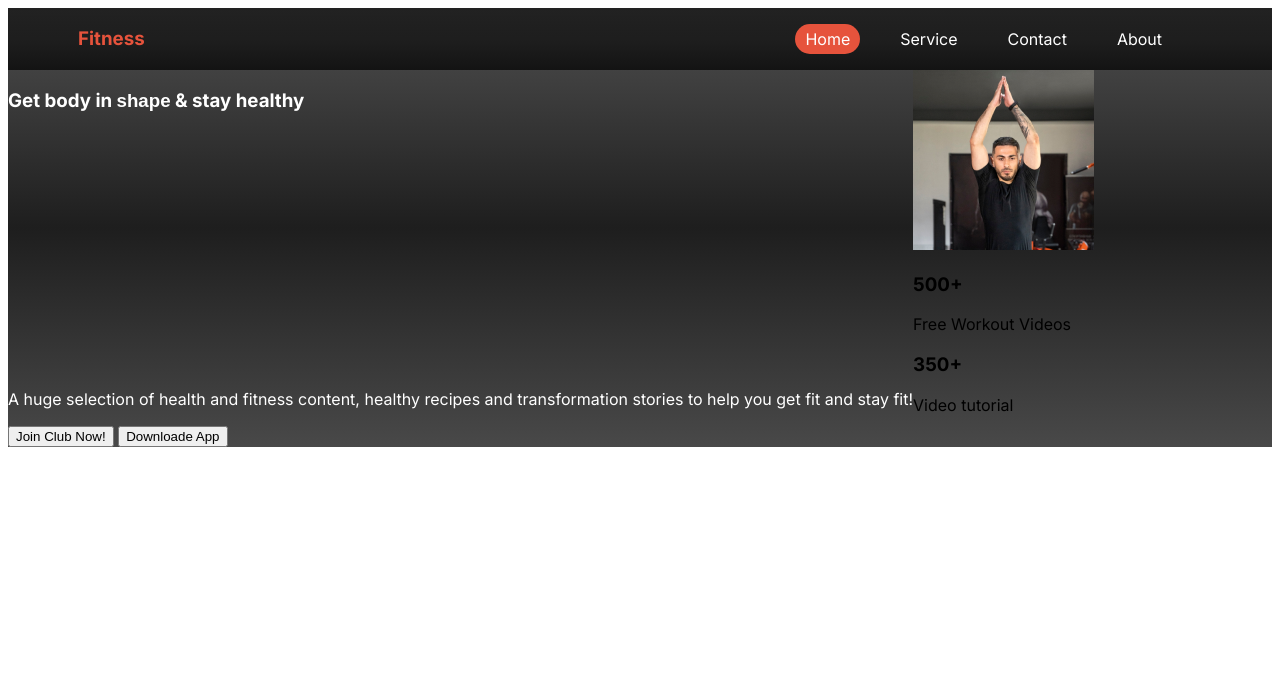
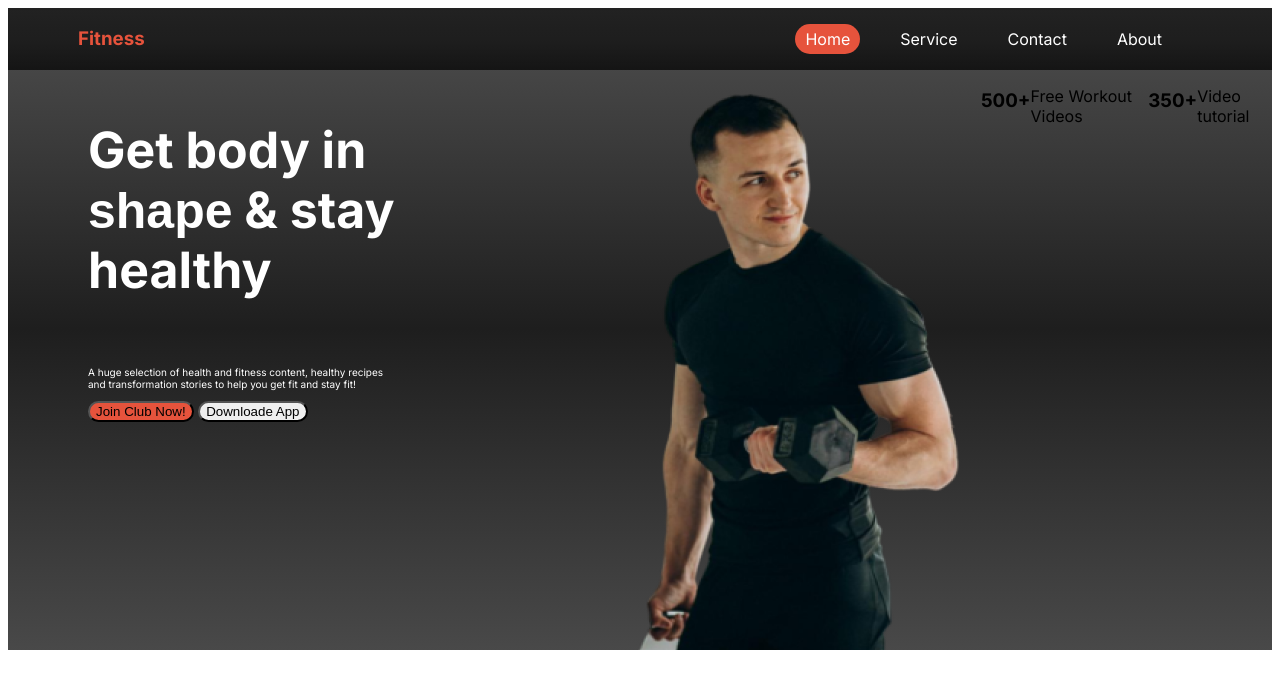
Before and after one commit to sabitizen/Assignment-2, a plain HTML site: page index.html in a window 1280 px wide. Drawn offline with Linux system fonts and the light colour scheme; a web font is replaced by a local one.

Commit message:
banner part1

```diff
--- a/index.html
+++ b/index.html
@@ -30,31 +30,32 @@
         </nav>
     </header>
 
-    <div class="display-flex">
+    <div class="display-flex ">
 
-    <div class="text-color">
-        <h3 class="text-border">Get body in <span class="miama-font">shape</span> & stay healthy</h3>
-        <p>A huge selection of health and fitness content, healthy recipes and transformation stories to help you get fit and stay fit!</p>
-        <button>Join Club Now!</button>
-        <button>Downloade App</button>
+    <div class="text-color box-size">
+        <h3 class="text-size">Get body in <br> <span class="miama-font ">shape</span> & stay <br> healthy</h3>
+        <p class="text-pera">A huge selection of health and fitness content, healthy recipes <br> and transformation stories to help you get fit and stay fit!</p>
+        <button class="color btn1">Join Club Now!</button>
+        <button class="btn1">Downloade App</button>
     </div>
-    <div class="container1">
-        <div>
-            <img src="images/image 2.png" alt="">
-        </div >
-        <div class="box1">
+    <div class="display-flex img-banner">
+        <img src="images/Images 2.png" alt="">
+
+
             <h3>500+</h3>
             <p>Free Workout Videos</p>
 
-        </div>
 
-        <div class="box2">
             <h3>350+</h3>
             <p>Video tutorial</p>
+    </div>
 
-        </div>
-    </div>
-    </div>
+
+
+
+
+
+
 
 
 
--- a/style.css
+++ b/style.css
@@ -23,11 +23,16 @@
     color: #FFFFFF;
 }
 
+.color{
+    background-color: #E6533C;
+
+}
 
 
 .display-flex{
     display: flex;
 }
+
 
 
 /* header part */
@@ -81,12 +86,36 @@
     display: none;
 }
 
-.text-border{
+.text-size{
     width: 32.5rem;
-    height: 17.6rem;
-    font-weight: 700;
+    height: 13.5rem;
+    font-size: 50px;
+
+
+}
+.text-pera{
+    font-size: 10px;
+    margin-top: -20px;
 }
 
+/* banner part */
+.box-size{
+    width: 37.5rem;
+    height: 27.5rem;
+    padding-left: 80px;
+}
+.btn1{
+    border-radius: 15px;
+}
+
+.container-img{
+    width: 21.9rem;
+    height: 36.3rem;
+}
+
+.img-banner{
+    justify-content: end;
+}
 
 
 
@@ -104,6 +133,6 @@
         display: none;
     }
     .hide{
-        display: none;
+        display: block;
     }
 }
```
